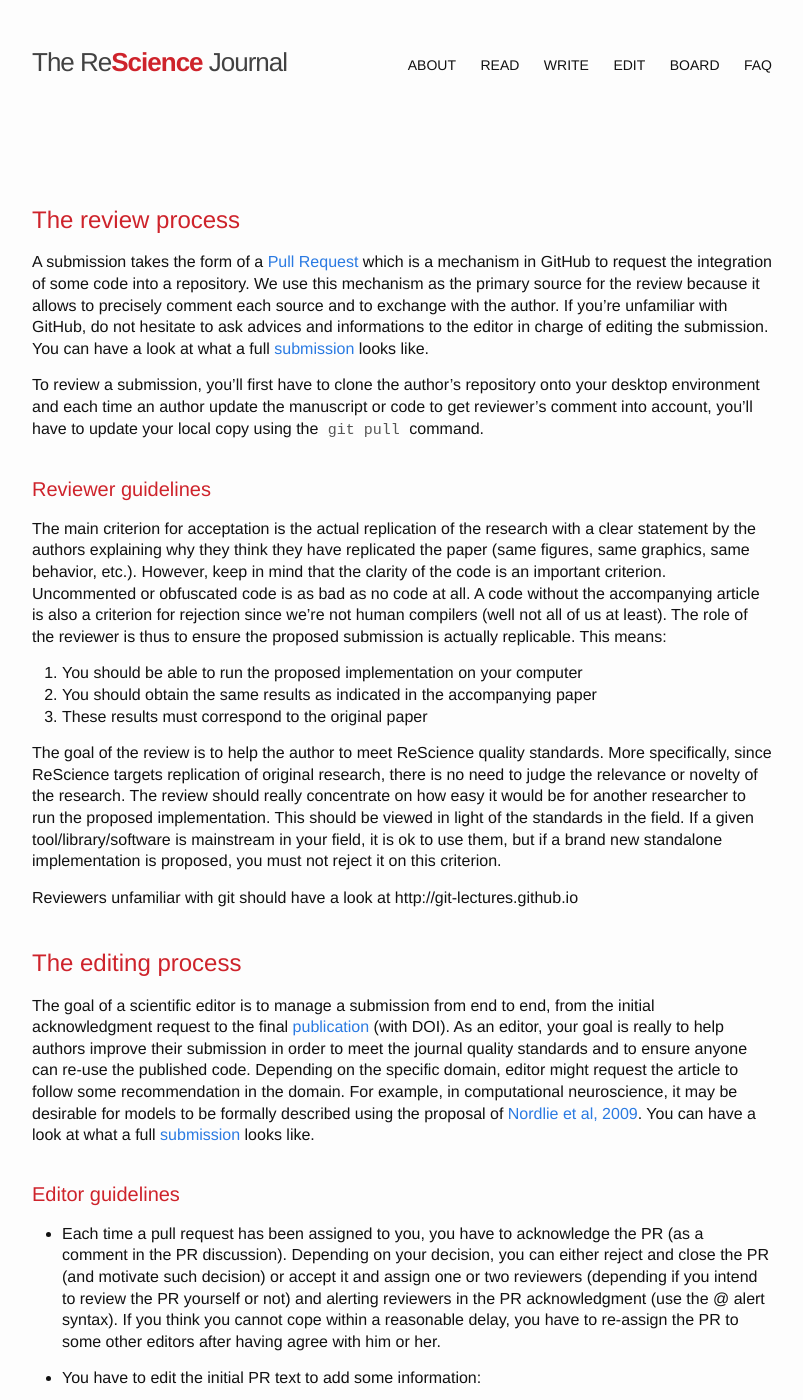
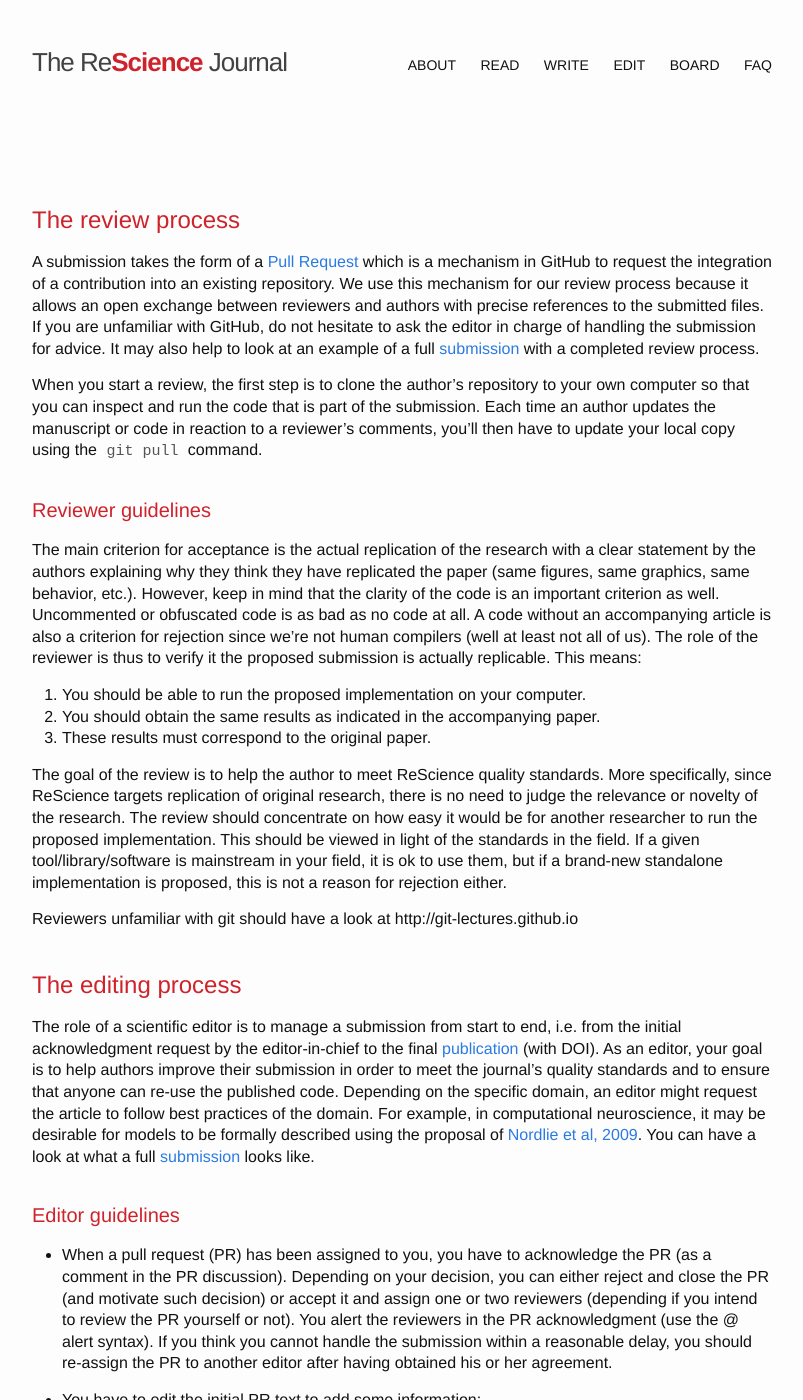
Before and after one commit to ReScience/rescience.github.io, a Jekyll site: the page built from 03-edit.md, in a window 1280 px wide and 1400 px high. Shown: the whole window, without its empty margins (238-1041 px from the left). Built offline with Jekyll 4.4.1, drawn with Linux system fonts in a browser that asks for light colours; our own code applies the rules of GitHub Pages for plain Markdown files; some of the changed text lies outside the part shown.

Commit message:
Revision of the "edit" page.

```diff
--- a/03-edit.md
+++ b/03-edit.md
@@ -9,56 +9,56 @@
 
 A submission takes the form of a
 [Pull Request](https://help.github.com/articles/using-pull-requests/) which is
-a mechanism in GitHub to request the integration of some code into a
-repository. We use this mechanism as the primary source for the review because
-it allows to precisely comment each source and to exchange with the author. If
-you're unfamiliar with GitHub, do not hesitate to ask advices and informations
-to the editor in charge of editing the submission. You can have a look at what
-a full [submission](https://github.com/ReScience/ReScience-submission/pull/3)
-looks like.
+a mechanism in GitHub to request the integration of a contribution into an existing
+repository. We use this mechanism for our review process because it allows an open
+exchange between reviewers and authors with precise references to the
+submitted files. If you are unfamiliar with GitHub, do not hesitate to ask the editor
+in charge of handling the submission for advice. It may also help to look at an
+example of a full [submission](https://github.com/ReScience/ReScience-submission/pull/3)
+with a completed review process.
 
-To review a submission, you'll first have to clone the author's repository onto
-your desktop environment and each time an author update the manuscript or code
-to get reviewer's comment into account, you'll have to update your local copy
+When you start a review, the first step is to clone the author's repository
+to your own computer so that you can inspect and run the code that is part
+of the submission. Each time an author updates the manuscript or code in
+reaction to a reviewer's comments, you'll then have to update your local copy
 using the `git pull` command.
 
 
 ## Reviewer guidelines
 
-The main criterion for acceptation is the actual replication of the research
+The main criterion for acceptance is the actual replication of the research
 with a clear statement by the authors explaining why they think they have
 replicated the paper (same figures, same graphics, same behavior,
 etc.). However, keep in mind that the clarity of the code is an important
-criterion. Uncommented or obfuscated code is as bad as no code at all. A code
-without the accompanying article is also a criterion for rejection since we're
-not human compilers (well not all of us at least). The role of the reviewer is
-thus to ensure the proposed submission is actually replicable. This means:
+criterion as well. Uncommented or obfuscated code is as bad as no code at all. A code
+without an accompanying article is also a criterion for rejection since we're
+not human compilers (well at least not all of us). The role of the reviewer is
+thus to verify it the proposed submission is actually replicable. This means:
 
-1. You should be able to run the proposed implementation on your computer
-2. You should obtain the same results as indicated in the accompanying paper
-3. These results must correspond to the original paper
+1. You should be able to run the proposed implementation on your computer.
+2. You should obtain the same results as indicated in the accompanying paper.
+3. These results must correspond to the original paper.
 
 The goal of the review is to help the author to meet Re**Science** quality
 standards. More specifically, since Re**Science** targets replication of
 original research, there is no need to judge the relevance or novelty of the
-research. The review should really concentrate on how easy it would be for
+research. The review should concentrate on how easy it would be for
 another researcher to run the proposed implementation. This should be viewed in
 light of the standards in the field. If a given tool/library/software is
-mainstream in your field, it is ok to use them, but if a brand new standalone
-implementation is proposed, you must not reject it on this criterion.
-
+mainstream in your field, it is ok to use them, but if a brand-new standalone
+implementation is proposed, this is not a reason for rejection either.
 
 Reviewers unfamiliar with git should have a look at http://git-lectures.github.io
 
 
 # The editing process
 
-The goal of a scientific editor is to manage a submission from end to end, from
-the initial acknowledgment request to the final [publication](../read) (with
-DOI). As an editor, your goal is really to help authors improve their
-submission in order to meet the journal quality standards and to ensure anyone
-can re-use the published code. Depending on the specific domain, editor might
-request the article to follow some recommendation in the domain. For example,
+The role of a scientific editor is to manage a submission from start to end, i.e.
+from the initial acknowledgment request by the editor-in-chief to the final
+[publication](../read) (with DOI). As an editor, your goal is to help authors improve their
+submission in order to meet the journal's quality standards and to ensure that anyone
+can re-use the published code. Depending on the specific domain, an editor might
+request the article to follow best practices of the domain. For example,
 in computational neuroscience, it may be desirable for models to be formally
 described using the proposal of
 [Nordlie et al, 2009](http://journals.plos.org/ploscompbiol/article?id=10.1371/journal.pcbi.1000456). You
@@ -69,14 +69,14 @@
 
 ## Editor guidelines
 
-* Each time a pull request has been assigned to you, you have to acknowledge
+* When a pull request (PR) has been assigned to you, you have to acknowledge
    the PR (as a comment in the PR discussion). Depending on your decision, you
    can either **reject** and close the PR (and motivate such decision) or
    **accept** it and assign one or two reviewers (depending if you intend to
-   review the PR yourself or not) and alerting reviewers in the PR
-   acknowledgment (use the @ alert syntax). If you think you cannot cope within a
-   reasonable delay, you have to re-assign the PR to some other editors after
-   having agree with him or her.
+   review the PR yourself or not). You alert the reviewers in the PR
+   acknowledgment (use the @ alert syntax). If you think you cannot handle the
+   submission within a reasonable delay, you should re-assign the PR to another editor
+   after having obtained his or her agreement.
 
 * You have to edit the initial PR text to add some information:
 
@@ -95,11 +95,11 @@
    started` or `review 2 started`.  For example `review 1 started (@rougier)`
 
 * During the review, reviewers are free to interact with the authors in the PR to ask for
-  clarification or change in the code, notes or article.
+  clarification or change in any file that is part of the submission.
 
 * Don't forget to update PR labels according to the status of submission
 
-* The main criterion for acceptation is the actual replication of the research
+* The main criterion for acceptance is the actual replication of the research
   with a clear statement by the authors explaining why they think they have
   replicated the paper (same figures, same graphics, same behavior,
   etc.). However, keep in mind that the clarity of the code is an important
@@ -107,12 +107,12 @@
   without the accompanying article is also a criterion for rejection since
   we're not human compilers (well not all of us at least).
 
-* Don't forget to check there is a license in the code repository. Authors can
+* Don't forget to check that there is a license in the code repository. Authors can
   choose whatever open license they prefer (see
   [the Debian Free Software Guidelines](https://www.debian.org/social_contract#guidelines))
   but they need to choose one.
 
-* If both reviewers agree the paper can be accepted.
+* If both reviewers agree, the paper can be accepted.
 
 
 # The publication process
@@ -121,11 +121,11 @@
 that are listed here:
 
   * Lock the conversation on the original PR
-  * If not provided, ask for keywords to the author
-  * **[Import](https://import.github.com/)** the author repository into the
-    ReScience archives (https://github.com/ReScience-Archives) using the name
+  * Ask the author(s) for keywords if they haven't provided them already.
+  * **[Import](https://import.github.com/)** the authors' repository into the
+    ReScience archives (https://github.com/ReScience-Archives) using the naming
     convention "Author(s)-YEAR"
-  * Add a new remote (named `rescience) in your local copy of the repository
+  * Add a new remote (named `rescience`) in your local copy of the repository
     that points to the newly imported repository (the one on
     [ReScience-Archives](https://github.com/ReScience-Archives))
   * Update article metadata:
@@ -157,14 +157,14 @@
     - Under "Contributors" add yourself with role "Editor".
     - Don't forget keywords
 
-  * Add the `04-Published` label onto th PR
-  * Announce publication in the PR (and give DOI, see
+  * Add the `04-Published` label to the PR
+  * Announce publication in the PR (and quote the DOI, see
     [#3](https://github.com/ReScience/ReScience-submission/pull/3) for example)
   * Make a PR to update
     [rescience.github.io/read](http://rescience.github.io/read/).
     This means creating a new post based on this [model](https://raw.githubusercontent.com/rougier/rescience.github.io/master/_posts/2015-08-14-Topalidou-Rougier.md)
   * Make a PR to update [Rescience/Volume X - Issue Y.md](https://github.com/ReScience/ReScience)
   * Close the PR without merging
-  * Tell editor-in-chiefs of the new publication
-  * If you're uncertain at any step of the procedure, just ask
-    editors-in-chiefs.
+  * Inform the editors-in-chief about the new publication
+  * If you're uncertain at any step of the procedure, ask
+    the editors-in-chiefs for advice.
```
